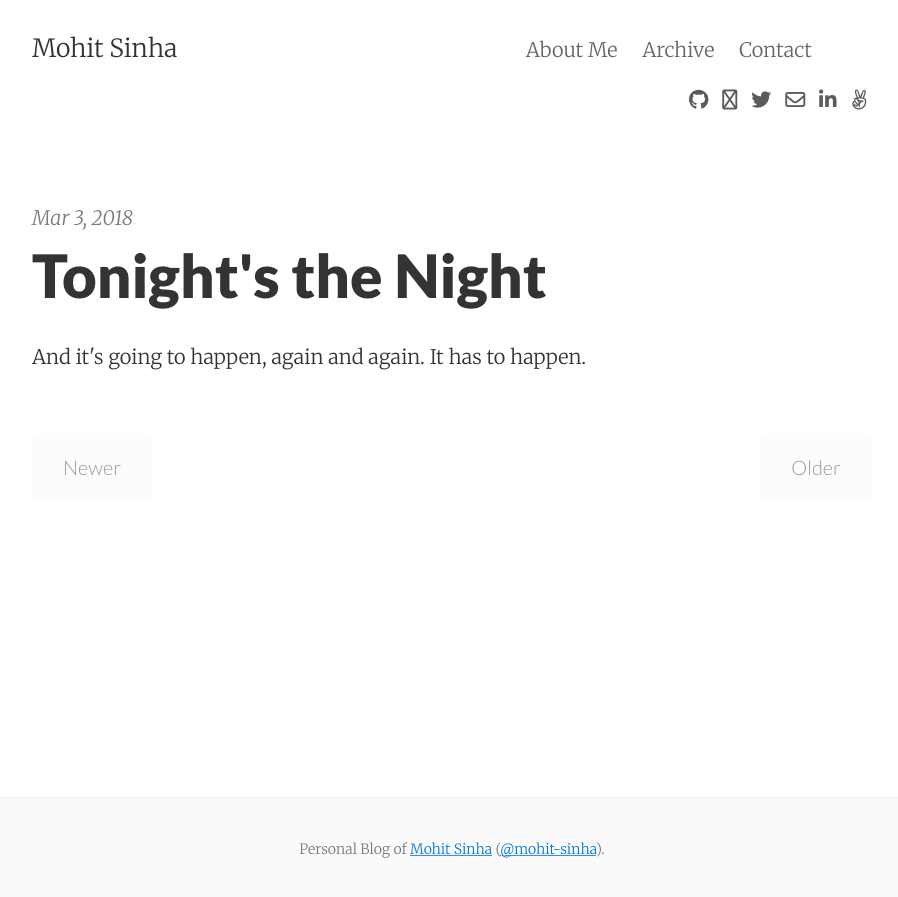
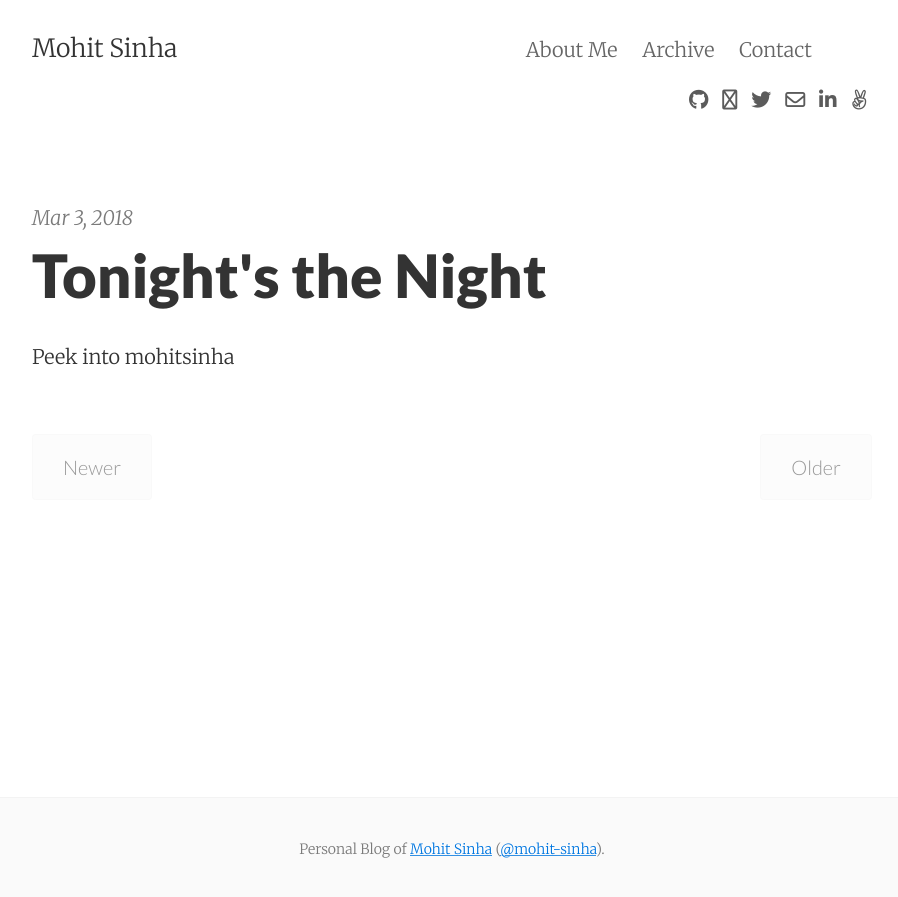
Before and after one commit to mohit-sinha/blog, a Jekyll site: the page built from index.html, in a window 1280 px wide. Shown: the top 897 px of the page, without its empty margins (188-1086 px from the left). Built offline with Jekyll 4.4.1, drawn with Linux system fonts in a browser that asks for light colours; nearby versions of some CDN libraries; the list of posts is cut into pages by our own code; comment, search, counter and statistics services are not loaded.

Commit message:
Update 2018-03-03-this-is-first-post.markdown

```diff
--- a/_posts/2018-03-03-this-is-first-post.markdown
+++ b/_posts/2018-03-03-this-is-first-post.markdown
@@ -2,7 +2,7 @@
 layout:     post
 title:      Tonight's the Night
 date:       2018-03-03 17:31:19
-summary:    And it's going to happen, again and again. It has to happen.
+summary:    Peek into mohitsinha
 categories: intro firstpost
 ---
 
```
